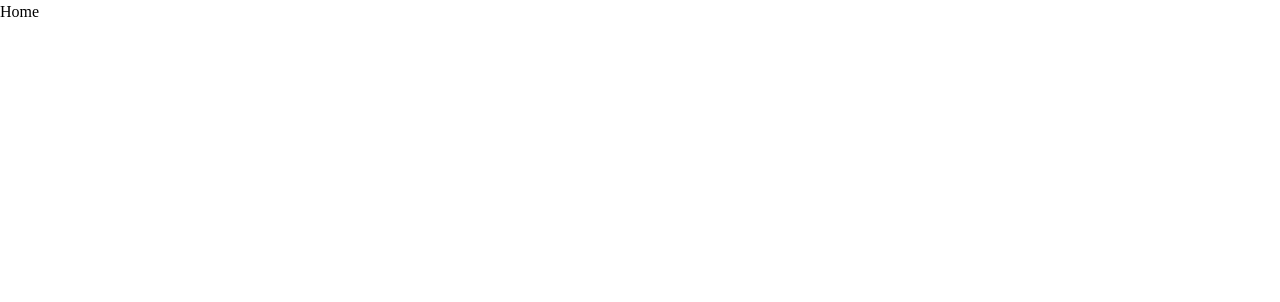
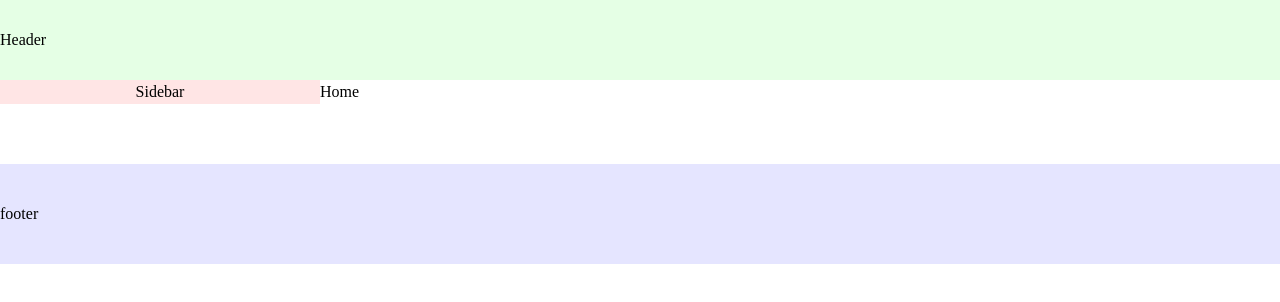
Before and after one commit to Orchemi/huns-log, a Next.js app: page / in a window 1280 px wide. Shown: the top 302 px of the page. Built offline with nearby package versions, Linux system fonts and the light colour scheme.

Commit message:
Feat: Layout Header/Sidebar/Footer 파일 마련

```diff
--- a/src/app/layout.tsx
+++ b/src/app/layout.tsx
@@ -1,18 +1,16 @@
-import MonitoringInitializer from "@/components/MonitoringInitializer";
-import {
-  GoogleSearchEngineMetaTag,
-  NaverSearchEngineMetaTag,
-} from "@/components/SearchEngineMetaTags";
-import dayjs from "dayjs";
-import "dayjs/locale/ko";
-import type { Metadata } from "next";
-import "../styles/globals.css";
+import MonitoringInitializer from '@/components/MonitoringInitializer';
+import { GoogleSearchEngineMetaTag, NaverSearchEngineMetaTag } from '@/components/SearchEngineMetaTags';
+import GlobalLayout from '@/components/layout/Layout/GlobalLayout';
+import dayjs from 'dayjs';
+import 'dayjs/locale/ko';
+import type { Metadata } from 'next';
+import '../styles/globals.css';
 
-dayjs.locale("ko");
+dayjs.locale('ko');
 
 export const metadata: Metadata = {
-  title: "Create Next App",
-  description: "Generated by create next app",
+  title: 'Create Next App',
+  description: 'Generated by create next app',
 };
 
 export default function RootLayout({
@@ -21,13 +19,13 @@ export default function RootLayout({
   children: React.ReactNode;
 }>) {
   return (
-    <html lang="ko">
+    <html lang={'ko'}>
       <head></head>
       <GoogleSearchEngineMetaTag />
       <NaverSearchEngineMetaTag />
       <body>
         <MonitoringInitializer />
-        {children}
+        <GlobalLayout>{children}</GlobalLayout>
       </body>
     </html>
   );
--- /dev/null
+++ b/src/components/layout/Footer/Footer.module.scss
@@ -0,0 +1,7 @@
+.footer-container {
+  @include mix.flex(row, flex-start, center);
+  width: 100%;
+  height: 100px;
+  margin-top: 60px;
+  background-color: rgb(0, 0, 255, 0.1);
+}
--- /dev/null
+++ b/src/components/layout/Footer/Footer.tsx
@@ -0,0 +1,9 @@
+import classnames from 'classnames/bind';
+import styles from './Footer.module.scss';
+const cx = classnames.bind(styles);
+
+const Footer = () => {
+  return <footer className={cx('footer-container')}>footer</footer>;
+};
+
+export default Footer;
--- /dev/null
+++ b/src/components/layout/Header/Header.module.scss
@@ -0,0 +1,6 @@
+.header-container {
+  @include mix.flex(row, space-between, center);
+  width: 100%;
+  height: 80px;
+  background-color: rgb(0, 255, 0, 0.1);
+}
--- /dev/null
+++ b/src/components/layout/Header/Header.tsx
@@ -0,0 +1,9 @@
+import classnames from 'classnames/bind';
+import styles from './Header.module.scss';
+const cx = classnames.bind(styles);
+
+const Header = () => {
+  return <header className={cx('header-container')}>Header</header>;
+};
+
+export default Header;
--- /dev/null
+++ b/src/components/layout/Layout/GlobalLayout.module.scss
@@ -0,0 +1,8 @@
+.body-container {
+  @include mix.flex(row, flex-start, flex-start);
+  width: 100%;
+  height: 100%;
+
+  .main-container {
+  }
+}
--- /dev/null
+++ b/src/components/layout/Layout/GlobalLayout.tsx
@@ -0,0 +1,34 @@
+import Footer from '@/components/layout/Footer/Footer';
+import Header from '@/components/layout/Header/Header';
+import Sidebar from '@/components/layout/Sidebar/Sidebar';
+import classnames from 'classnames/bind';
+import { FC, PropsWithChildren } from 'react';
+import styles from './GlobalLayout.module.scss';
+const cx = classnames.bind(styles);
+
+interface Props {
+  showHeader?: boolean;
+  showSidebar?: boolean;
+  showFooter?: boolean;
+}
+
+const GlobalLayout: FC<PropsWithChildren<Props>> = ({
+  children,
+  showHeader = true,
+  showSidebar = true,
+  showFooter = true,
+}) => {
+  return (
+    <div className={cx('global-layout')}>
+      {showHeader && <Header />}
+      <section className={cx('body-container')}>
+        {showSidebar && <Sidebar />}
+        <main className={cx('main-container')}>{children}</main>
+      </section>
+
+      {showFooter && <Footer />}
+    </div>
+  );
+};
+
+export default GlobalLayout;
--- /dev/null
+++ b/src/components/layout/Sidebar/Sidebar.module.scss
@@ -0,0 +1,5 @@
+.sidebar-container {
+  @include mix.flex(column);
+  width: 320px;
+  background-color: rgb(255, 0, 0, 0.1);
+}
--- /dev/null
+++ b/src/components/layout/Sidebar/Sidebar.tsx
@@ -0,0 +1,9 @@
+import classnames from 'classnames/bind';
+import styles from './Sidebar.module.scss';
+const cx = classnames.bind(styles);
+
+const Sidebar = () => {
+  return <aside className={cx('sidebar-container')}>Sidebar</aside>;
+};
+
+export default Sidebar;
```
